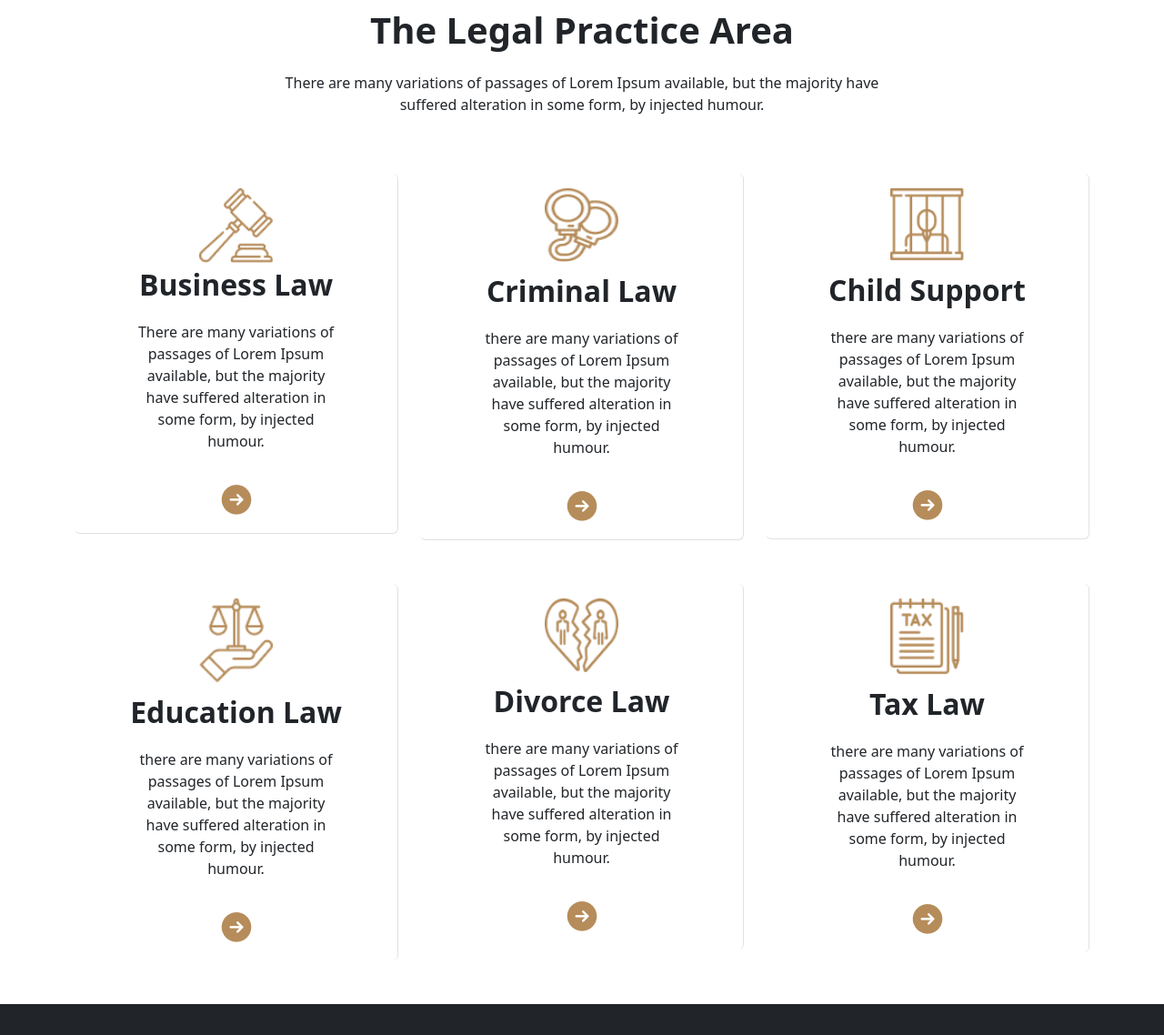
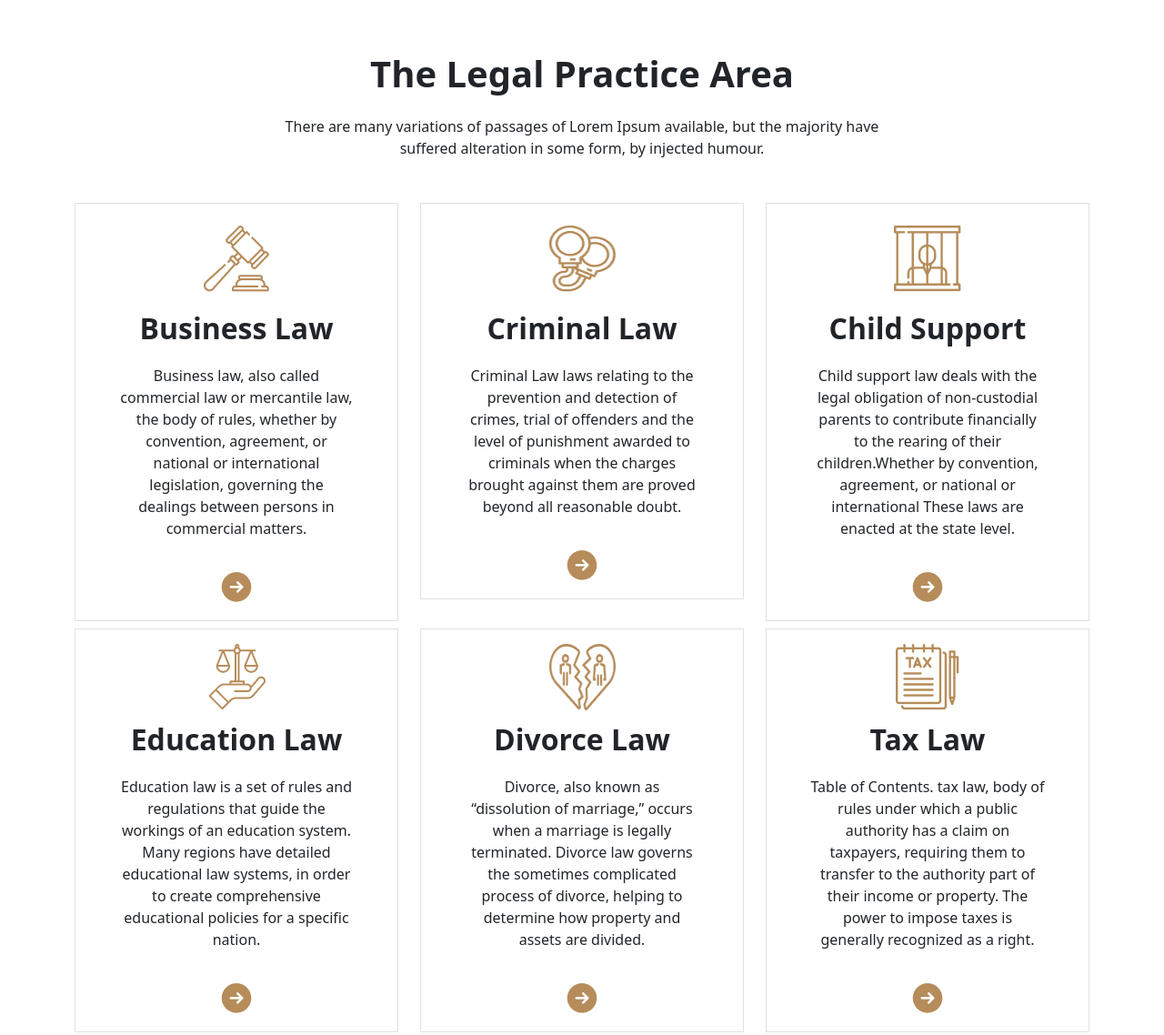
Before and after one commit to mehedi9868/legal-solution, a plain HTML site: page index.html in a window 1280 px wide. Shown: the part 899-2037 px from the top of the page at 91% size. Drawn offline with nearby package versions, Linux system fonts and the light colour scheme.

Commit message:
legal practice aria updated

```diff
--- a/index.html
+++ b/index.html
@@ -76,75 +76,83 @@
     </header>
     <!-- header-section end -->
 
-    <!-- prctice area section start -->
-    <section class="practice-section">
+    <main>
+         <!-- legal aria section start -->
+        <section>
             <div class="container">
-            <div class="text-center mt-5">
+                <div class="text-center my-5 pt-5">
                     <p class="fw-bold  fs-1">The Legal Practice Area</p>
                     <p>There are many variations of passages of Lorem Ipsum available, but the majority have <br>
                         suffered alteration in some form, by injected humour.</p>
                 </div>
-            <div class="row">
-                <div class="col-sm-12 col-md-4 pt-5 ">
-                    <div class="w-100 p-3 text-center border-end border-bottom rounded-2">
-                        <img src="./images/Group 10.png" alt="" class="h-25 w-25">
-                        <p class="fw-bold fs-2 ">Business Law</p>
-                        <p class="pb-3 px-5">There are many variations of passages of Lorem Ipsum available,
-                            but the majority have suffered alteration in some form, by injected humour.</p>
+                <div class="row row-gap-2">
+                    <div class="col-sm col-md-4 ">
+                        <div class="w-100 text-center border py-3">
+                            <img class="my-2" src="./images/Group 10.png" alt="">
+                            <p class="fw-bold fs-2 pt-2">Business Law</p>
+                            <p class="pb-3 px-5">Business law, also called commercial law or mercantile law, the body of
+                                rules, whether by convention, agreement, or national or international legislation, governing
+                                the dealings between persons in commercial matters.</p>
                             <img src="./images/Frame.png" alt="">
                         </div>
                     </div>
-                <div class="col-sm-12 col-md-4 pt-5">
-                    <div class="w-100 p-3 text-center border-end border-bottom rounded-2">
-                        <img src="./images/Group 15.png" alt="" class="h-25 w-25">
+                    <div class="col-sm col-md-4">
+                        <div class="w-100 text-center border py-3">
+                            <img class="my-2" src="./images/Group 15.png" alt="">
                             <p class="fw-bold fs-2 pt-2">Criminal Law</p>
-                        <p class="pb-3 px-5">there are many variations of passages of Lorem Ipsum available,
-                            but the majority have suffered alteration in some form, by injected humour.</p>
+                            <p class="pb-3 px-5">Criminal Law laws relating to the prevention and detection of crimes, trial
+                                of offenders and the level of punishment awarded to criminals when the charges brought
+                                against them are proved beyond all reasonable doubt.</p>
                             <img src="./images/Frame.png" alt="">
                         </div>
                     </div>
-                <div class="col-sm-12 col-md-4 pt-5">
-                    <div class="w-100 p-3 text-center border-end border-bottom rounded-2">
-                        <img src="./images/layer1.png" alt="" class="h-25 w-25">
+                    <div class="col-sm col-md-4">
+                        <div class="w-100 text-center border py-3">
+                            <img class="my-2" src="./images/layer1.png" alt="">
                             <p class="fw-bold fs-2 pt-2">Child Support</p>
-                        <p class="pb-3 px-5">there are many variations of passages of Lorem Ipsum available,
-                            but the majority have suffered alteration in some form, by injected humour.</p>
+                            <p class="pb-3 px-5">Child support law deals with the legal obligation of non-custodial parents
+                                to contribute financially to the rearing of their children.Whether by convention, agreement,
+                                or national or international These laws are enacted at the
+                                state level.</p>
                             <img src="./images/Frame.png" alt="">
                         </div>
                     </div>
-                <div class="col-sm-12 col-md-4 pt-5">
-                    <div class="w-100 p-3 text-center border-end rounded-2">
-                        <img src="./images/Group 12.png" alt="" class="h-25 w-25">
+                    <div class="col-sm col-md-4">
+                        <div class="w-100 text-center border py-3">
+                            <img src="./images/Group 12.png" alt="">
                             <p class="fw-bold fs-2 pt-2">Education Law</p>
-                        <p class="pb-3 px-5">there are many variations of passages of Lorem Ipsum available,
-                            but the majority have suffered alteration in some form, by injected humour.</p>
+                            <p class="pb-3 px-5">Education law is a set of rules and regulations that guide the workings of
+                                an education system. Many regions have detailed educational law systems, in order to create
+                                comprehensive educational policies for a specific nation.</p>
                             <img src="./images/Frame.png" alt="">
                         </div>
                     </div>
-                <div class="col-sm-12 col-md-4 pt-5">
-                    <div class="w-100 p-3 text-center border-end rounded-2">
-                        <img src="./images/Group 16.png" alt="" class="h-25 w-25">
+                    <div class="col-sm col-md-4">
+                        <div class="w-100 text-center border py-3">
+                            <img src="./images/Group 16.png" alt="">
                             <p class="fw-bold fs-2 pt-2">Divorce Law</p>
-                        <p class="pb-3 px-5">there are many variations of passages of Lorem Ipsum available,
-                            but the majority have suffered alteration in some form, by injected humour.</p>
+                            <p class="pb-3 px-5">Divorce, also known as “dissolution of marriage,” occurs when a marriage is
+                                legally terminated. Divorce law governs the sometimes complicated process of divorce,
+                                helping to determine how property and assets are divided.</p>
                             <img src="./images/Frame.png" alt="">
                         </div>
                     </div>
-                <div class="col-sm-12 col-md-4 pt-5">
-                    <div class="w-100 p-3 text-center border-end rounded-2">
-                        <img src="./images/Group 13.png" alt="" class="h-25 w-25">
+                    <div class="col-sm col-md-4">
+                        <div class="w-100 text-center border py-3">
+                            <img src="./images/Group 13.png" alt="">
                             <p class="fw-bold fs-2 pt-2">Tax Law</p>
-                        <p class="pb-3 px-5">there are many variations of passages of Lorem Ipsum available,
-                            but the majority have suffered alteration in some form, by injected humour.</p>
+                            <p class="pb-3 px-5">Table of Contents. tax law, body of rules under which a public authority
+                                has a claim on taxpayers, requiring them to transfer to the authority part of their income
+                                or property. The power to impose taxes is generally recognized as a right.
+                            </p>
                             <img src="./images/Frame.png" alt="">
                         </div>
                     </div>
                 </div>
             </div>
         </section>
-    <!-- prctice area section end -->
-
-
+        <!-- legal aria section end -->
+    </main>
 
 
 
@@ -154,17 +162,17 @@
     <!-- footer section start  -->
     <footer class="bg-dark py-5 px-3 mt-5">
         <div class="container">
-            <div class="row row-cols-12 row-cols-lg-4 m-lg-1 p-1">
+            <div class="row row-cols-12 row-cols-lg-4 d-flex align-items-center">
                 <div class="gy-2">
-                    <img src="./images/Group 37.png" alt="">
-                    <p class="text-light pt-3 pb-5">There are many variations of passages of Lorem Ipsum available, but
+                    <img src="./images/Group 37.png" alt="" class="pb-4">
+                    <p class="text-light">There are many variations of passages of Lorem Ipsum available, but
                         the
                         majority
                         have suffered
                         alteration in some form, by injected humour.</p>
                 </div>
                 <div class="row row-cols-lg-12 text-light">
-                    <h1 class="fs-3 pb-3">Usefull Link</h1>
+                    <h1 class="fs-3 pb-3 pt-4">Usefull Link</h1>
                     <a class="text-light text-decoration-none" aria-current="page" href="#">Homes</a>
                     <a class="text-light text-decoration-none" href="#">About Us</a>
                     <a class="text-light text-decoration-none" href="#">Cases</a>
@@ -172,16 +180,15 @@
                     <a class="text-light text-decoration-none">Contact Us</a>
                 </div>
                 <div class="row row-cols-lg-12 text-light">
-                    <h1 class="fs-3 pt-5 pb-3">Contact Now</h1>
+                    <h1 class="fs-3 pt-4 pb-3">Contact Now</h1>
                     <address>555 4th 5t NW, Washington DC 20530, United States</address>
-
                     <a href="#" class="text-light">+88 01750 000 000</a>
                     <a href="#" class="text-light">+88 01750 000 000</a>
                     <a href="#" class="text-light">info@gmail.com</a>
                     <a href="#" class="text-light">info@gmail.com</a>
                 </div>
                 <div class="row row-cols-lg-12 text-light">
-                    <h1 class="fs-3 pt-5 pb-3">Subscribe</h1>
+                    <h1 class="fs-3 pt-lg-0 pt-5 pb-3">Subscribe</h1>
                     <p>Subscribe for our latest & Articles. We Won t Give You Spam Mails</p>
                     <input type="email" placeholder="Email Address" class="py-3 rounded-2 w-100 mx-auto">
                 </div>
```
Lines whose indentation alone changed are shown as unchanged.
